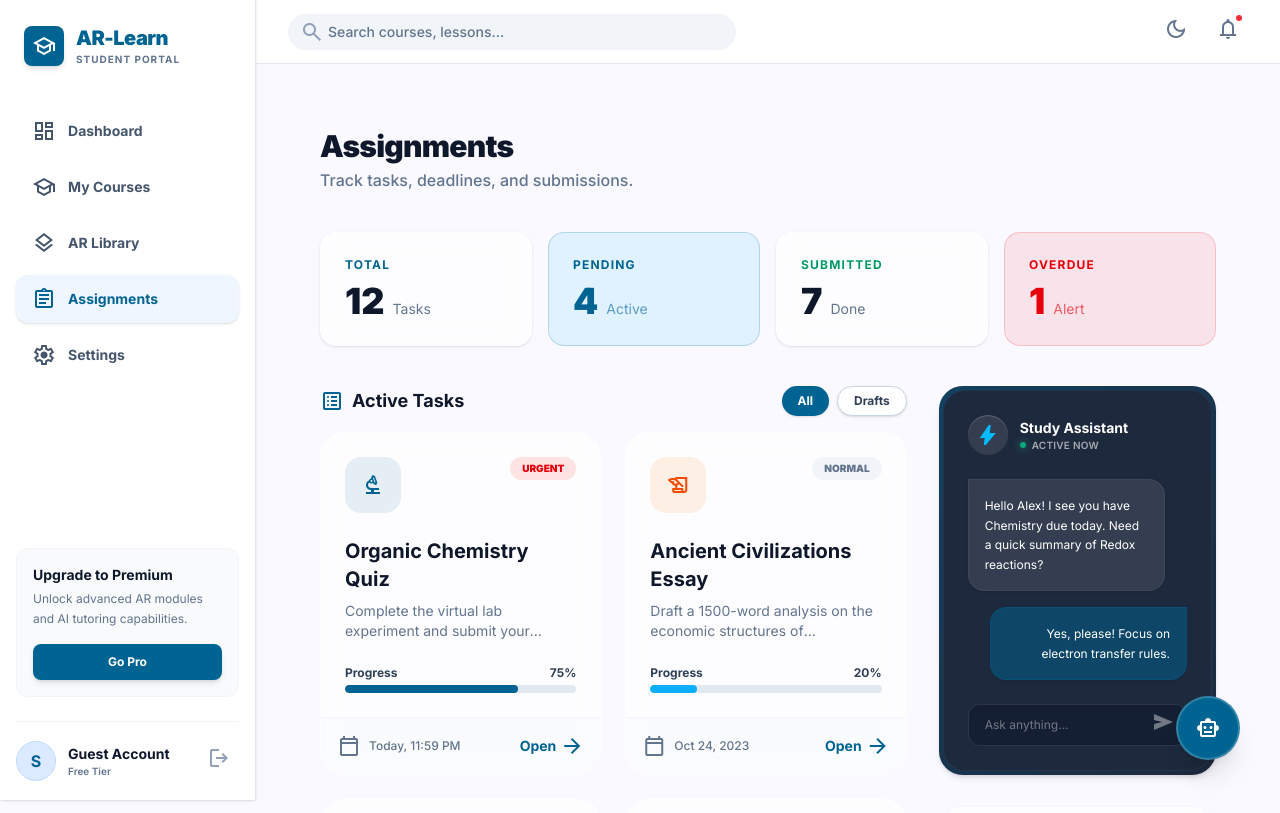
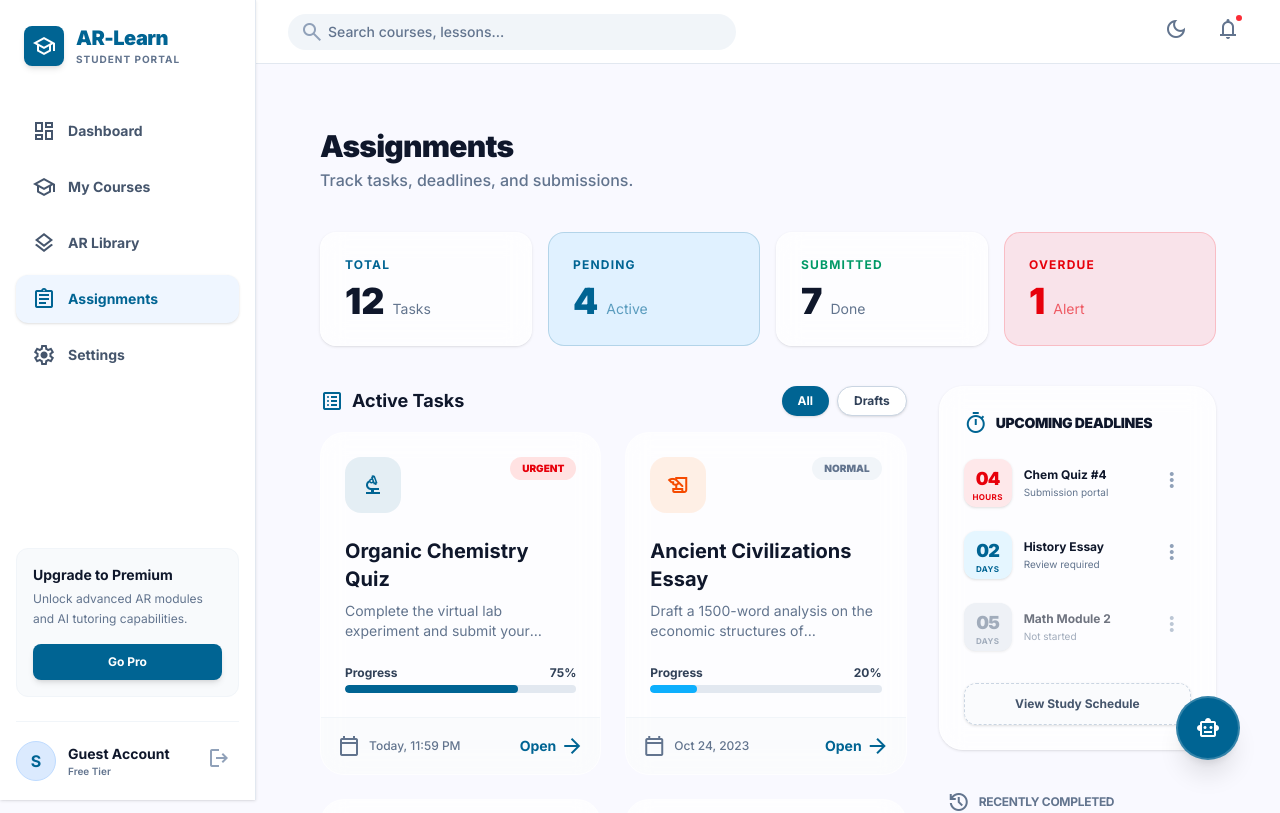
Before and after one commit to Karthikeyancse-coder/AR-Learning, a React (Vite) app in the folder client/: page /dashboard/self-study in a window 1280 px wide. Shown: the top 813 px of the page. Built offline with nearby package versions, Linux system fonts and the light colour scheme.

Commit message:
ui: remove Study Assistant from Self-Study dashboard

```diff
--- a/client/src/components/dashboard/SelfStudy.tsx
+++ b/client/src/components/dashboard/SelfStudy.tsx
@@ -206,46 +206,6 @@ const SelfStudy = () => {
 
         {/* Side Sidebar (Right Column) */}
         <div className="lg:col-span-4 space-y-8">
-
-          {/* AI Study Assistant */}
-          <div className="relative overflow-hidden rounded-3xl bg-slate-800 dark:bg-slate-900 p-1 shadow-md">
-            <div className="absolute inset-0 bg-gradient-to-br from-[#006493]/40 dark:from-blue-500/30 to-transparent pointer-events-none"></div>
-            <div className="relative bg-slate-800 dark:bg-slate-900 rounded-[22px] p-6 text-white border border-slate-700/50">
-              <div className="flex items-center gap-3 mb-6">
-                <div className="w-10 h-10 bg-white/10 rounded-full flex items-center justify-center backdrop-blur-sm shadow-[inset_0_1px_1px_rgba(255,255,255,0.2)]">
-                  <span className="material-symbols-outlined text-sky-400 text-xl" style={{ fontVariationSettings: "'FILL' 1" }}>bolt</span>
-                </div>
-                <div>
-                  <h4 className="font-bold text-sm">Study Assistant</h4>
-                  <div className="flex items-center gap-1.5">
-                    <span className="w-1.5 h-1.5 bg-emerald-400 rounded-full animate-pulse shadow-[0_0_8px_rgba(52,211,153,0.8)]"></span>
-                    <span className="text-[10px] text-white/60 font-semibold tracking-wide uppercase">Active now</span>
-                  </div>
-                </div>
-              </div>
-
-              <div className="space-y-4 mb-6">
-                <div className="bg-white/10 backdrop-blur-sm rounded-2xl rounded-tl-none p-4 text-xs leading-relaxed max-w-[90%] border border-white/5 shadow-sm">
-                  Hello Alex! I see you have Chemistry due today. Need a quick summary of Redox reactions?
-                </div>
-                <div className="bg-[#006493]/50 dark:bg-blue-600/50 backdrop-blur-sm rounded-2xl rounded-tr-none p-4 text-xs leading-relaxed max-w-[90%] ml-auto text-right border border-[#006493]/30 dark:border-blue-500/30 shadow-sm">
-                  Yes, please! Focus on electron transfer rules.
-                </div>
-              </div>
-
-              <div className="relative mt-2">
-                <input
-                  className="w-full bg-slate-900/50 dark:bg-black/40 border border-white/10 rounded-xl py-3 px-4 pr-10 text-xs placeholder:text-white/40 focus:ring-1 focus:ring-sky-400/50 focus:border-sky-400/30 transition-all text-white shadow-inner"
-                  placeholder="Ask anything..."
-                  type="text"
-                />
-                <button className="absolute right-3 top-1/2 -translate-y-1/2 text-white/40 hover:text-sky-400 transition-colors pointer-events-auto cursor-pointer">
-                  <span className="material-symbols-outlined text-lg" style={{ fontVariationSettings: "'FILL' 1" }}>send</span>
-                </button>
-              </div>
-            </div>
-          </div>
-
           {/* Productivity Section / Countdowns */}
           <div className="glass-card rounded-3xl p-6 shadow-sm">
             <h4 className="font-black text-sm mb-6 flex items-center gap-2 text-slate-900 dark:text-white uppercase tracking-tight">
```
